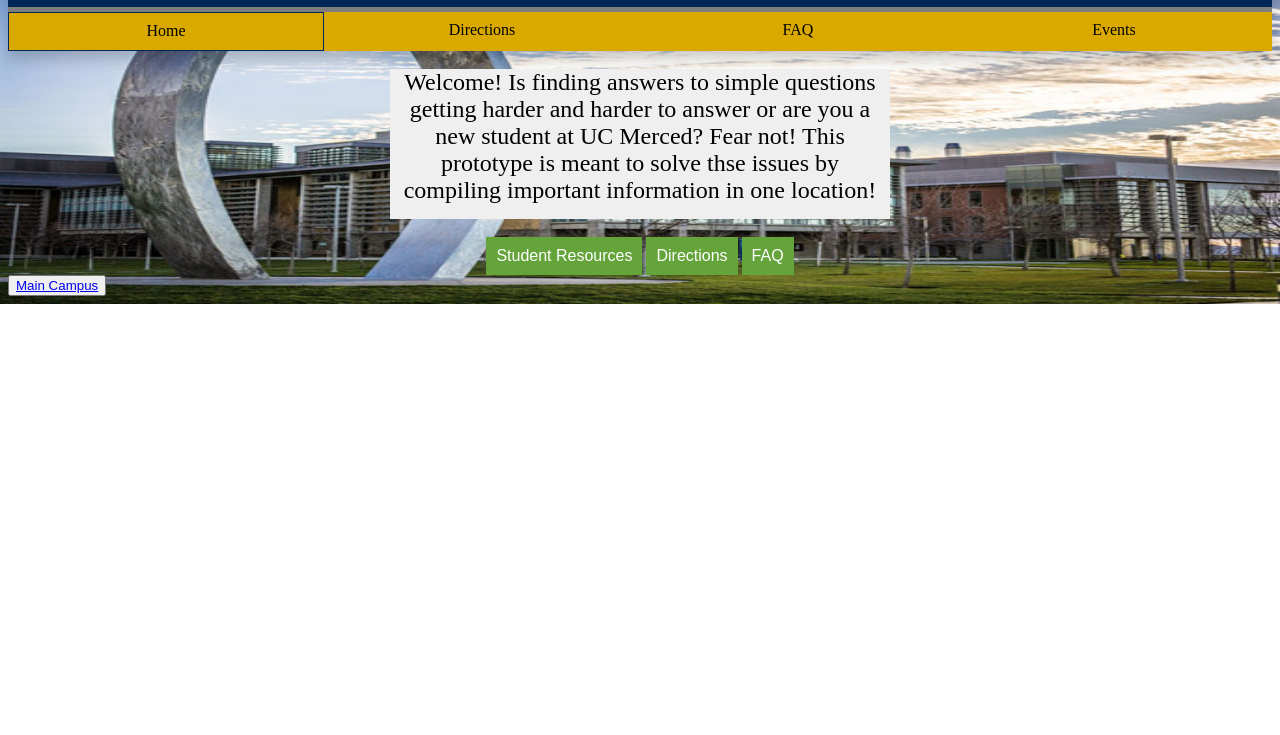
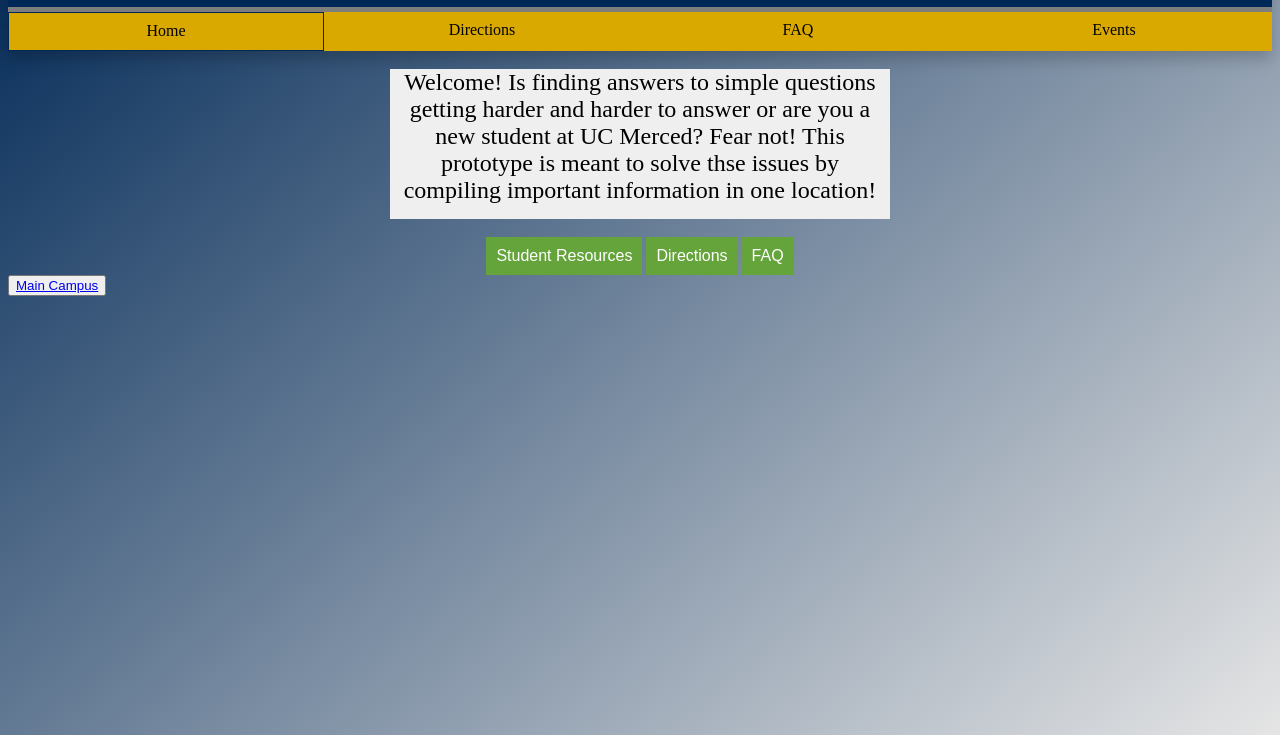
Before and after one commit to jpvp13/FreshmanFAQ_WebApp, a plain HTML site: page index.html in a window 1280 px wide. Shown: the part 81-816 px from the top of the page. Drawn offline with Linux system fonts and the light colour scheme.

```diff
--- a/css/index.css
+++ b/css/index.css
@@ -115,23 +115,36 @@ li a:hover {
 }
 
 body{
-  /* background-color: white; */
+  background-color: #5B5B5B;
+  /* background-image: url('../images/UCM_pic.jpg');
+  background-repeat: no-repeat;
+  background-position: center;
+  background-size: 100% 100%; */
+}
+
+#gradient {
+  height: 100%;
+  background-color: #5B5B5B;
+  background-image: linear-gradient(140deg,#002856,#E5E5E5);
+}
+
+.bg {
   background-image: url('../images/UCM_pic.jpg');
   background-repeat: no-repeat;
   background-position: center;
   background-size: 100% 100%;
 }
 
-.page-container {
+#page-container {
   position: relative;
-  min-height:
+  min-height: 100vh;
 }
 
-.content-wrap {
+#content-wrap {
   padding-bottom: 2.5rem;
 }
 
-.footer {
+#footer {
   position: absolute;
   bottom: 0;
   width: 100%;
--- a/index.html
+++ b/index.html
@@ -8,7 +8,11 @@
 	<link href="css/index.css" rel="stylesheet" />
 </head>
 
-<body>
+<!-- <body class="bg"> -->
+<body id="gradient">
+  <div id="page-container">
+    <div id="content-wrap">
+
       <ul style="background-color: #002856">
         <h1>Student Campus Guide</h1>
       </ul>
@@ -28,9 +32,6 @@
 
       <!-- <script src="script.js">
       </script> -->
-
-  <!-- <img src="images/UCM_pic.jpg"> -->
-  <div class="bg" id="page-container">
 
       <div>
         <br>
@@ -80,8 +81,9 @@
         </button>
       </div>
 
-
-  <footer id="footer"></footer>
+    </div>
+      <footer id="footer">
+      </footer>
   </div>
 </body>
 </html>
```
Also changed, not shown: FAQ.html (+16 -0 lines), FAQ/Grads/gradStudents_ImportantDates-1.png (deleted), FAQ/WhoDoI/Who do I speak to about-1.png (deleted), FAQ/WhoDoI/Who do I speak to about-2.png (deleted), FAQ/underGrads/underGrad_importantDates-1.png (deleted), 11 other files. Lines whose indentation alone changed are shown as unchanged.
